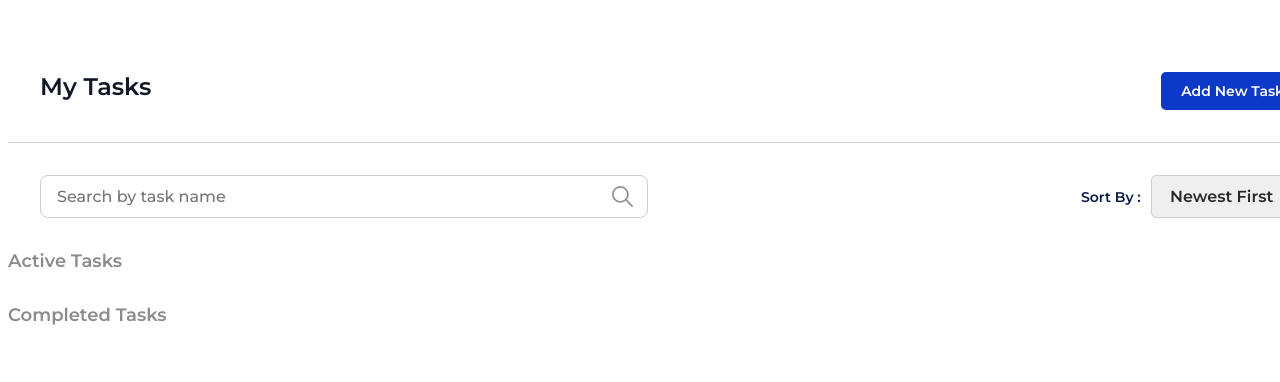
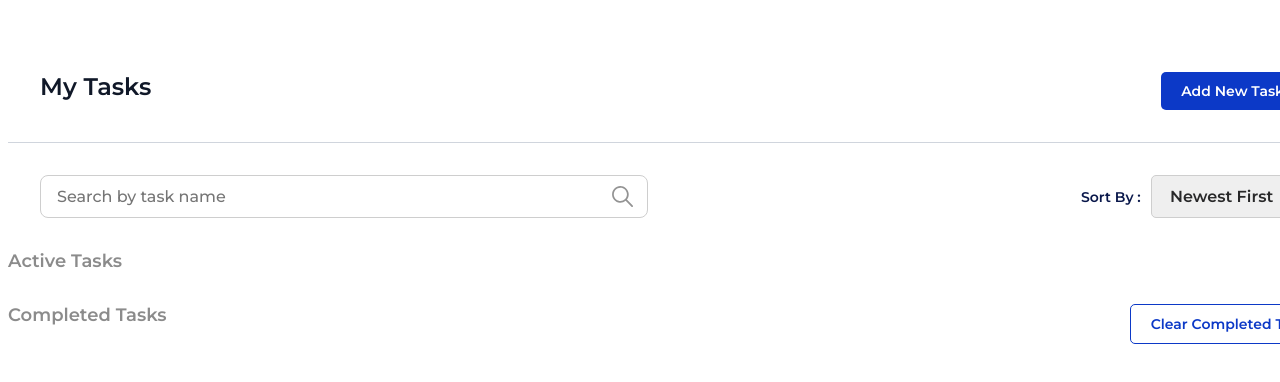
Before and after one commit to Aaliya-AOT/React-Todo, a React (Vite) app: page / in a window 1280 px wide. Shown: the top 382 px of the page. Built offline with nearby package versions, Linux system fonts and the light colour scheme.

Commit message:
Sort Task Done

```diff
--- a/src/components/taskContainer/TaskContainer.css
+++ b/src/components/taskContainer/TaskContainer.css
@@ -3,13 +3,29 @@
   flex-direction: column;
   gap: 32px;
 }
-.main-task-container .active-list-container, .main-task-container .completed-list-container {
+.main-task-container .active-list-container {
   display: flex;
   flex-direction: column;
   gap: 20px;
 }
-.main-task-container .active-list-container .task-heading, .main-task-container .completed-list-container .task-heading {
+.main-task-container .active-list-container .task-heading {
   font-weight: 600;
   font-size: 18px;
   color: #8B8B8B;
+}
+.main-task-container .completed-list-container {
+  display: flex;
+  justify-content: space-between;
+}
+.main-task-container .completed-list-container .task-heading {
+  font-weight: 600;
+  font-size: 18px;
+  color: #8B8B8B;
+}
+.main-task-container .completed-list-container #clear-completed-btn {
+  background-color: white;
+  border: 1px solid #0C39C7;
+  color: #0C39C7;
+  font-size: 14px;
+  font-weight: 600;
 }/*# sourceMappingURL=TaskContainer.css.map */
--- a/src/components/taskContainer/TaskContainer.jsx
+++ b/src/components/taskContainer/TaskContainer.jsx
@@ -1,11 +1,18 @@
 import '../taskContainer/TaskContainer.css';
 import TaskCard from '../taskCard/TaskCard';
+import Button from '../../sharedComponents/Button';
 
-function TaskContainer({ toggleModal, toDoList, searchText, toggleDeleteModal, onDelete, onSave }) {
+function TaskContainer({ toggleModal, toDoList, searchText,sortOption, toggleDeleteModal, onDelete, onSave }) {
   //filter the task list based on the search box
-  const filteredTasks = toDoList.filter(task =>
-    task.taskName.toLowerCase().includes(searchText.toLowerCase())
-  );
+  const filteredTasks = toDoList
+    .filter(task => task.taskName.toLowerCase().includes(searchText.toLowerCase()))
+    .sort((a, b) => {
+      if (sortOption === "Newest First") {
+        return b.taskId - a.taskId;
+      } else {
+        return a.taskId - b.taskId;
+      }
+    });
 
   return (
     <div className="main-task-container">
@@ -26,6 +33,7 @@ function TaskContainer({ toggleModal, toDoList, searchText, toggleDeleteModal, o
       </div>
       <div className='completed-list-container'>
         <span className='task-heading'>Completed Tasks</span>
+        <Button btnId={'clear-completed-btn'} btnText={"Clear Completed Tasks"}/>
       </div>
     </div>
   );
--- a/src/components/taskContainer/TaskContainer.scss
+++ b/src/components/taskContainer/TaskContainer.scss
@@ -2,7 +2,7 @@
     display: flex;
     flex-direction: column;
     gap: 32px;
-    .active-list-container, .completed-list-container{
+    .active-list-container{
         display: flex;
         flex-direction: column;
         gap: 20px;
@@ -12,6 +12,23 @@
             font-size: 18px;
             color: #8B8B8B;
         }
+
     }
+    .completed-list-container{
+        display: flex;
+        justify-content: space-between;
 
+        .task-heading{
+            font-weight: 600;
+            font-size: 18px;
+            color: #8B8B8B;
+        }
+        #clear-completed-btn{
+            background-color: white;
+            border: 1px solid #0C39C7;
+            color: #0C39C7;
+            font-size: 14px;
+            font-weight: 600;
+        }
+    }
 }
--- a/src/components/taskFilter/TaskFilter.jsx
+++ b/src/components/taskFilter/TaskFilter.jsx
@@ -4,12 +4,15 @@ import searchIcon from '../../assets/search-icon.svg'
 import './TaskFilter.css'
 import DropDown from '../../sharedComponents/DropDown'
 
-function TaskFilter({onSearch}) {
+function TaskFilter({onSearch,onSort}) {
 
   //function for the change occuring in search box, retrieves the search box value and passes it to onSearch fn
   const handleSearchChange = (event) => {
     onSearch(event.target.value);
   };
+  const handleSortChange = (event) =>{
+    onSort(event.target.value);
+  }
   return (
     <div className='task-filter'>
       <div className='search-task'>
@@ -18,7 +21,7 @@ function TaskFilter({onSearch}) {
       </div>
       <div className='sort-task'>
         <span className="sort-label">Sort By :</span>
-        <DropDown/>
+        <DropDown onChange={handleSortChange}/>
       </div>
     </div>
   )
--- a/src/pages/Index.jsx
+++ b/src/pages/Index.jsx
@@ -15,6 +15,7 @@ function Index() {
   );
   //state with initial value  for the seaarch function
   const [searchText, setSearchText] = useState("");
+  const [sortOption, setSortOption] = useState("Newest First");
 
   // let taskToDo = JSON.parse(localStorage.getItem("toDoList")) || [] ;
   //when btn is clicked , it changes the false to true for opening the modal
@@ -41,10 +42,14 @@ function Index() {
   const handleSearch = (searchText) => {
     setSearchText(searchText);
   };
+
+  const handleSort = (sortOption) =>{
+    setSortOption(sortOption);
+  }
   return (
     <div className="main-container">
       <Header toggleModal={toggleModal} />
-      <TaskFilter onSearch={handleSearch} />
+      <TaskFilter onSearch={handleSearch} onSort={handleSort}/>
       {/* passing the functions from parent to child component - task container , added searchText too to pass it to the child component*/}
       <TaskContainer
         toggleModal={toggleModal}
@@ -53,6 +58,7 @@ function Index() {
         onDelete={handleDelete}
         onSave={handleSave}
         searchText={searchText}
+        sortOption={sortOption}
       />
       {isModalOpen && <Modals onClose={toggleModal} onSave={handleSave} />}
       {isDeleteModalOpen && <DeleteModal onClose={toggleDeleteModal} />}
--- a/src/sharedComponents/DropDown.jsx
+++ b/src/sharedComponents/DropDown.jsx
@@ -1,6 +1,6 @@
 import React from 'react'
 
-function DropDown() {
+function DropDown({onChange}) {
     const dropdownStyle={
         maxWidth: "156px",
         width: "100%",
@@ -12,7 +12,7 @@ function DropDown() {
         fontSize: "16px",
     }
   return (
-    <select style={dropdownStyle} name="sort-dropdown" id="sort-dropdown">
+    <select style={dropdownStyle} name="sort-dropdown" id="sort-dropdown" onChange={onChange}>
         <option value="Newest First">Newest First</option>
         <option value="Oldest First">Oldest First</option>
     </select>
```
Also changed, not shown: 1 other file (tests, documents, lock files or other folders).
